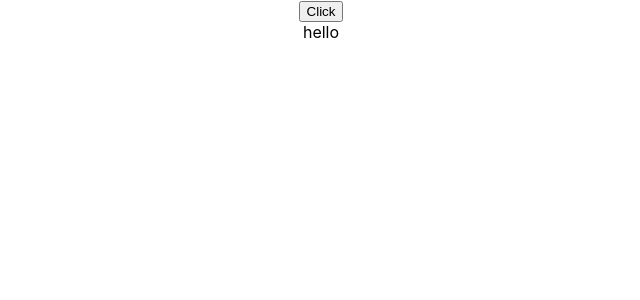
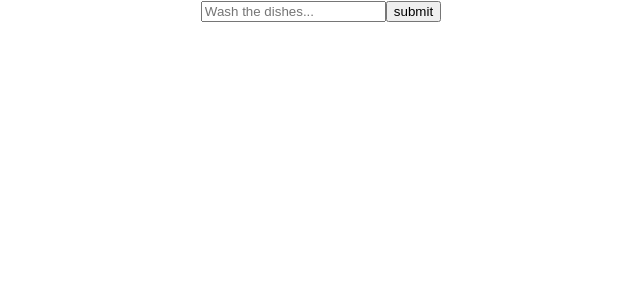
Before and after one commit to edwgeo/productivity-app, a React (Create React App) app: page / in a window 1280 px wide. Shown: the top 300 px of the page, without its empty margins (319-959 px from the left). Built offline with nearby package versions, Linux system fonts and the light colour scheme; the HTML template or start-up script is replaced by a standard one.

Commit message:
Implemented basic ability – request from user and pass to Todo component

```diff
--- a/public/index.html
+++ b/public/index.html
@@ -17,7 +17,7 @@
       work correctly both with client-side routing and a non-root public URL.
       Learn how to configure a non-root public URL by running `npm run build`.
     -->
-    <title>React App</title>
+    <title>Productivity App</title>
   </head>
   <body>
     <noscript>You need to enable JavaScript to run this app.</noscript>
--- /dev/null
+++ b/src/components/Todo.js
@@ -0,0 +1,12 @@
+import React, { useState } from 'react'
+
+function Todo (props) {
+    const [todoName, setTodoName] = useState(props.name)
+    // const [description, setDescription] = useState(description)
+    // const [time, setTime] = useState(time)
+    return (
+        <p>{props.name}</p>
+    )
+}
+
+export default Todo
--- a/src/components/TodoList.js
+++ b/src/components/TodoList.js
@@ -1,13 +1,34 @@
 import React, { useState } from 'react'
+import Todo from './Todo'
 
 function TodoList () {
-    const [tasks, setTasks] = useState(["hello"]);
-    let a = 0;
+    const [todos, setTodos] = useState([])
+    const [latestTodo, setLatestTodo] = useState("")
 
+    let handleChange = (input) => {
+        setLatestTodo(input.target.value)
+    }
+    let handleSubmit = (event) => {
+        event.preventDefault() // without, the page refreshes and no data gets printed
+        setLatestTodo("")
+        setTodos(todos.concat(latestTodo))
+    }
+    console.log(latestTodo)
     return (
         <div>
-            <button onClick={()=>setTasks(["Coraline"])}>Click</button>
-            <div>{tasks}</div>
+            <form onSubmit={handleSubmit}>
+                <label>
+                    <input placeholder="Wash the dishes..." value={latestTodo} onChange={handleChange} />
+                </label>
+                <input type="submit" value="submit" />
+            </form>
+            <ul>
+            {todos.map((todo, index) =>
+                <li key={index}>
+                    <Todo name={todo} />
+                </li>
+            )}
+            </ul>
         </div>
     )
 }
```
